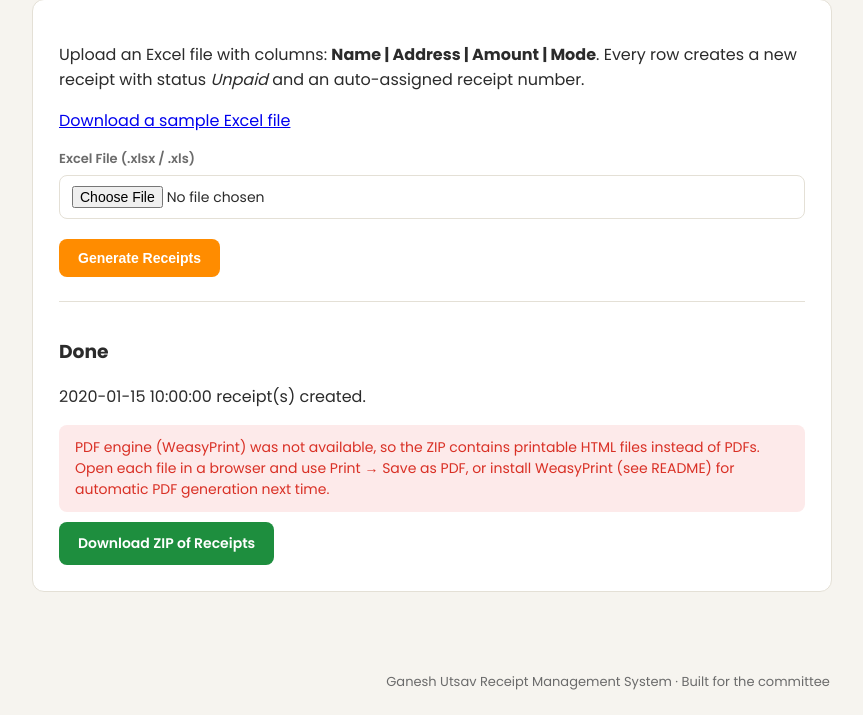
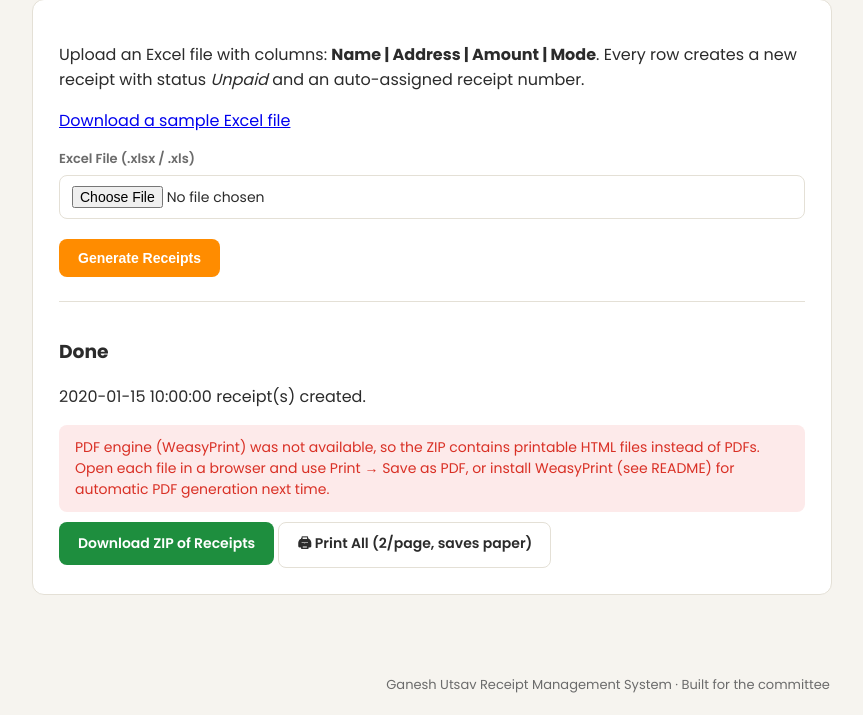
Before and after one commit to dikshitstark-cmd/ganesh, a Flask app: template templates/bulk_upload.html in a window 1280 px wide. Shown: the part 145-860 px from the top of the page, without its empty margins (32-895 px from the left). Before the commit the page ends 835 px from the top, so only its background shows below. Run offline with Flask 3, Linux system fonts and the light colour scheme; the template is opened without the code that fills it: most values are stand-ins (such as "Sample title", 1, 10 or a date in 2020).

Commit message:
Update bulk_upload.html

```diff
--- a/templates/bulk_upload.html
+++ b/templates/bulk_upload.html
@@ -41,6 +41,9 @@
       <a class="btn btn-success" href="{{ url_for('download_generated', filename=results.zip_name) }}">
         Download ZIP of Receipts
       </a>
+      <a class="btn btn-outline" href="{{ url_for('print_selected', ids=results.ids|join(',')) }}" target="_blank">
+        🖨 Print All (2/page, saves paper)
+      </a>
 
       {% if results.errors %}
         <h4>Rows skipped:</h4>
```
